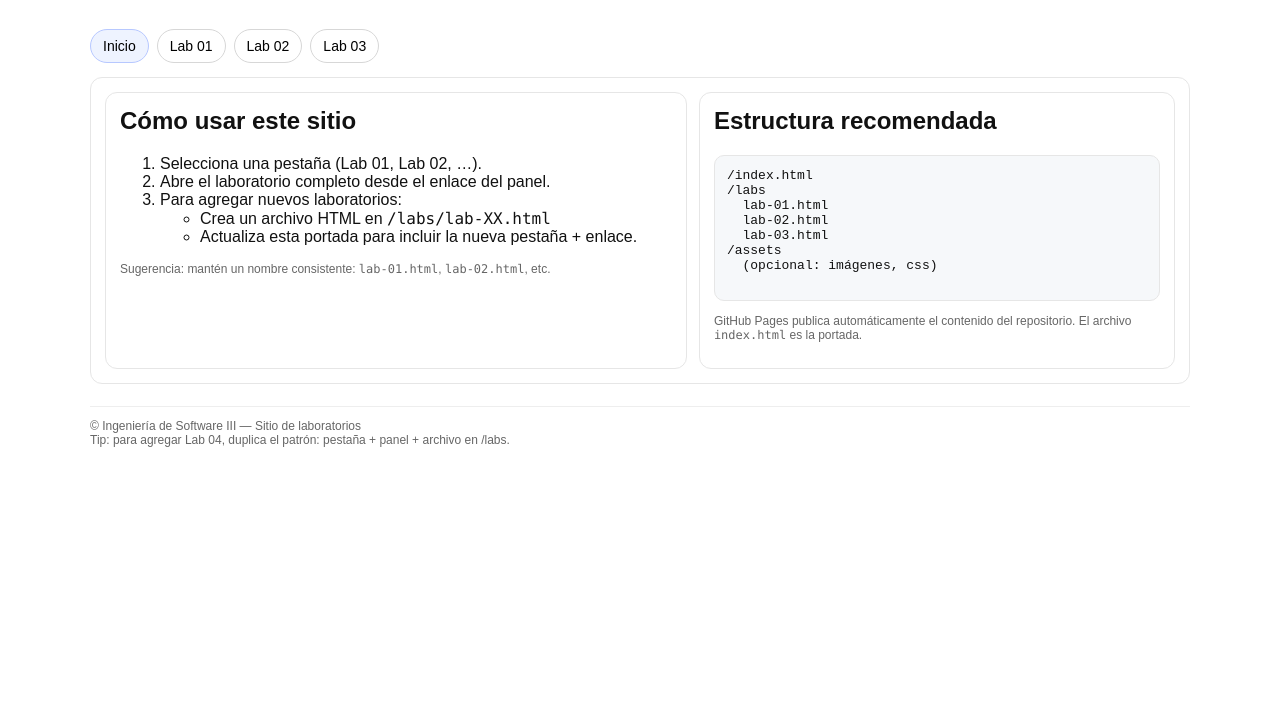
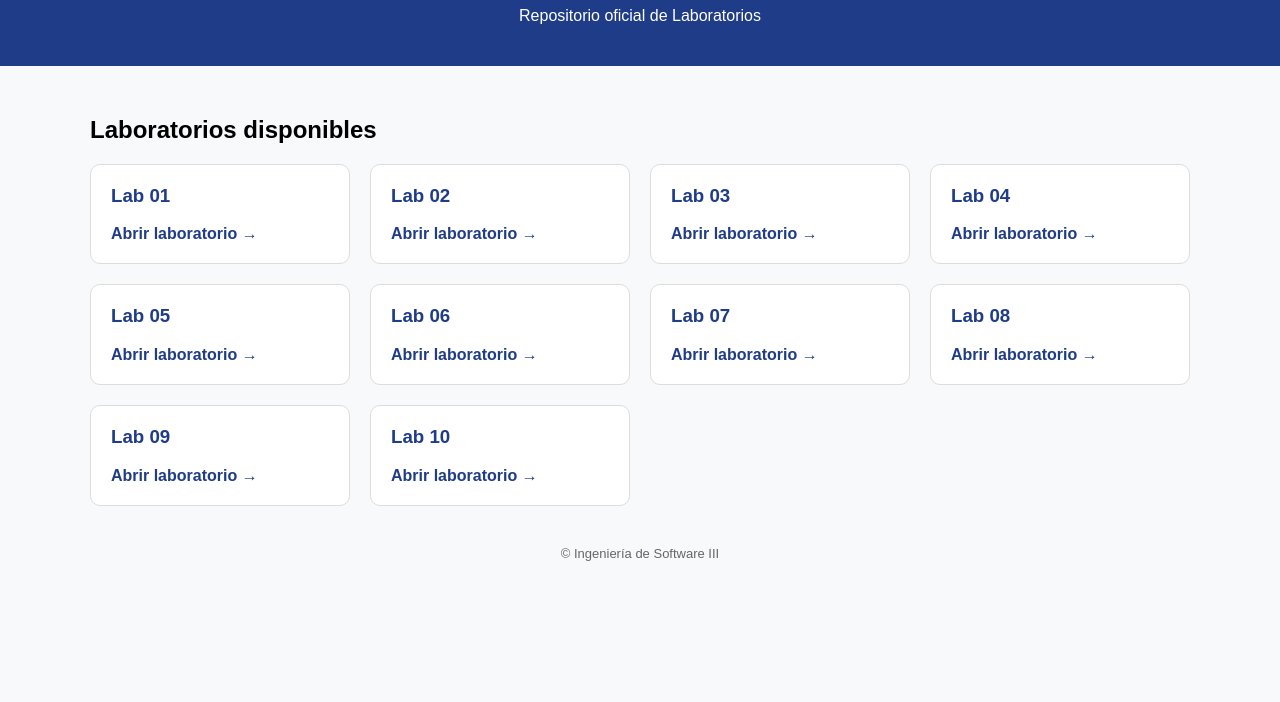
Before and after one commit to alejandroria94/labs3, a plain HTML site: page index.html in a window 1280 px wide. Shown: the part 98-800 px from the top of the page. Drawn offline with Linux system fonts and the light colour scheme.

Commit message:
Update index.html

```diff
--- a/index.html
+++ b/index.html
@@ -1,168 +1,139 @@
-
 <!doctype html>
 <html lang="es">
 <head>
   <meta charset="utf-8" />
+  <title>Ingeniería de Software III - Laboratorios</title>
   <meta name="viewport" content="width=device-width, initial-scale=1" />
-  <title>Ingeniería de Software III - Laboratorios</title>
 
   <style>
-    body { font-family: Arial, Helvetica, sans-serif; margin: 0; color: #111; }
-    header { padding: 22px 18px; background: #fafafa; border-bottom: 1px solid #e6e6e6; }
-    header h1 { margin: 0 0 6px 0; font-size: 22px; }
-    header p { margin: 0; color: #444; }
+    body {
+      font-family: Arial, sans-serif;
+      margin: 0;
+      background: #f8f9fa;
+    }
 
-    main { max-width: 1100px; margin: 0 auto; padding: 18px; }
-    .tabs { display: flex; flex-wrap: wrap; gap: 8px; margin: 14px 0 14px; }
-    .tab {
-      border: 1px solid #d7d7d7;
-      background: #fff;
-      border-radius: 999px;
-      padding: 8px 12px;
-      cursor: pointer;
-      user-select: none;
-      font-size: 14px;
+    header {
+      background: #1f3c88;
+      color: white;
+      padding: 25px;
+      text-align: center;
     }
-    .tab.active { background: #eef3ff; border-color: #b7c8ff; }
-    .panel { display: none; border: 1px solid #e6e6e6; border-radius: 12px; padding: 14px; }
-    .panel.active { display: block; }
 
-    a { color: #0b57d0; text-decoration: none; }
-    a:hover { text-decoration: underline; }
+    main {
+      max-width: 1100px;
+      margin: auto;
+      padding: 30px;
+    }
 
-    .grid { display: grid; grid-template-columns: 1fr; gap: 12px; }
-    @media (min-width: 900px) { .grid { grid-template-columns: 1.1fr 0.9fr; } }
+    .grid {
+      display: grid;
+      grid-template-columns: repeat(auto-fill, minmax(240px, 1fr));
+      gap: 20px;
+    }
 
-    .card { border: 1px solid #e6e6e6; border-radius: 12px; padding: 14px; background: #fff; }
-    .small { color: #666; font-size: 12px; }
+    .card {
+      background: white;
+      padding: 20px;
+      border-radius: 10px;
+      border: 1px solid #ddd;
+      transition: 0.2s;
+    }
 
-    footer { margin-top: 22px; padding-top: 12px; border-top: 1px solid #eee; color: #666; font-size: 12px; }
-    code { font-family: ui-monospace, SFMono-Regular, Menlo, Monaco, Consolas, "Liberation Mono", "Courier New", monospace; }
+    .card:hover {
+      transform: translateY(-4px);
+      box-shadow: 0 6px 18px rgba(0,0,0,0.08);
+    }
+
+    .card h3 {
+      margin-top: 0;
+      color: #1f3c88;
+    }
+
+    a {
+      text-decoration: none;
+      color: #1f3c88;
+      font-weight: bold;
+    }
+
+    footer {
+      margin-top: 40px;
+      text-align: center;
+      font-size: 13px;
+      color: #666;
+    }
   </style>
 </head>
 
 <body>
+
 <header>
-  <h1>Ingeniería de Software III — Laboratorios</h1>
-  <p>Repositorio público de guías y laboratorios (Spring Boot / Arquitectura / Buenas prácticas).</p>
+  <h1>Ingeniería de Software III</h1>
+  <p>Repositorio oficial de Laboratorios</p>
 </header>
 
 <main>
 
-  <div class="tabs" role="tablist" aria-label="Laboratorios">
-    <button class="tab active" role="tab" aria-selected="true" aria-controls="panel-home" id="tab-home">Inicio</button>
-    <button class="tab" role="tab" aria-selected="false" aria-controls="panel-lab1" id="tab-lab1">Lab 01</button>
-    <button class="tab" role="tab" aria-selected="false" aria-controls="panel-lab2" id="tab-lab2">Lab 02</button>
-    <button class="tab" role="tab" aria-selected="false" aria-controls="panel-lab3" id="tab-lab3">Lab 03</button>
-  </div>
+  <h2>Laboratorios disponibles</h2>
 
-  <!-- INICIO -->
-  <section class="panel active" role="tabpanel" id="panel-home" aria-labelledby="tab-home">
   <div class="grid">
+
     <div class="card">
-        <h2 style="margin-top:0;">Cómo usar este sitio</h2>
-        <ol>
-          <li>Selecciona una pestaña (Lab 01, Lab 02, …).</li>
-          <li>Abre el laboratorio completo desde el enlace del panel.</li>
-          <li>Para agregar nuevos laboratorios:
-            <ul>
-              <li>Crea un archivo HTML en <code>/labs/lab-XX.html</code></li>
-              <li>Actualiza esta portada para incluir la nueva pestaña + enlace.</li>
-            </ul>
-          </li>
-        </ol>
-
-        <p class="small">
-          Sugerencia: mantén un nombre consistente: <code>lab-01.html</code>, <code>lab-02.html</code>, etc.
-        </p>
+      <h3>Lab 01</h3>
+      <a href="labs/lab-01/">Abrir laboratorio →</a>
     </div>
 
     <div class="card">
-        <h2 style="margin-top:0;">Estructura recomendada</h2>
-        <pre style="background:#f6f8fa;border:1px solid #e6e6e6;border-radius:10px;padding:12px;overflow:auto;">
-/index.html
-/labs
-  lab-01.html
-  lab-02.html
-  lab-03.html
-/assets
-  (opcional: imágenes, css)
-        </pre>
+      <h3>Lab 02</h3>
+      <a href="labs/lab-02/">Abrir laboratorio →</a>
+    </div>
 
-        <p class="small">
-          GitHub Pages publica automáticamente el contenido del repositorio. El archivo <code>index.html</code>
-          es la portada.
-        </p>
+    <div class="card">
+      <h3>Lab 03</h3>
+      <a href="labs/lab-03/">Abrir laboratorio →</a>
     </div>
+
+    <div class="card">
+      <h3>Lab 04</h3>
+      <a href="labs/lab-04/">Abrir laboratorio →</a>
     </div>
-  </section>
 
-  <!-- LAB 01 -->
-  <section class="panel" role="tabpanel" id="panel-lab1" aria-labelledby="tab-lab1">
-    <h2 style="margin-top:0;">Lab 01 — API REST Estudiantes (demo-academico)</h2>
-    <p>
-      Implementación de CRUD + DTO + ApiResponse + Excepciones + Paginación + Seeder (Faker) + Swagger.
-    </p>
-    <p>
-      Abrir laboratorio completo:
-      <a href="./labs/lab-01.html">/labs/lab-01.html</a>
-    </p>
-  </section>
+    <div class="card">
+      <h3>Lab 05</h3>
+      <a href="labs/lab-05/">Abrir laboratorio →</a>
+    </div>
 
-  <!-- LAB 02 -->
-  <section class="panel" role="tabpanel" id="panel-lab2" aria-labelledby="tab-lab2">
-    <h2 style="margin-top:0;">Lab 02 — (pendiente)</h2>
-    <p>Publica aquí el siguiente laboratorio. Ejemplo: capa Handler + ModelMapper + Pruebas unitarias.</p>
-    <p>
-      Archivo esperado:
-      <a href="./labs/lab-02.html">/labs/lab-02.html</a>
-    </p>
-  </section>
+    <div class="card">
+      <h3>Lab 06</h3>
+      <a href="labs/lab-06/">Abrir laboratorio →</a>
+    </div>
 
-  <!-- LAB 03 -->
-  <section class="panel" role="tabpanel" id="panel-lab3" aria-labelledby="tab-lab3">
-    <h2 style="margin-top:0;">Lab 03 — (pendiente)</h2>
-    <p>Publica aquí el siguiente laboratorio.</p>
-    <p>
-      Archivo esperado:
-      <a href="./labs/lab-03.html">/labs/lab-03.html</a>
-    </p>
-  </section>
+    <div class="card">
+      <h3>Lab 07</h3>
+      <a href="labs/lab-07/">Abrir laboratorio →</a>
+    </div>
+
+    <div class="card">
+      <h3>Lab 08</h3>
+      <a href="labs/lab-08/">Abrir laboratorio →</a>
+    </div>
+
+    <div class="card">
+      <h3>Lab 09</h3>
+      <a href="labs/lab-09/">Abrir laboratorio →</a>
+    </div>
+
+    <div class="card">
+      <h3>Lab 10</h3>
+      <a href="labs/lab-10/">Abrir laboratorio →</a>
+    </div>
+
+  </div>
 
   <footer>
-    <div>© Ingeniería de Software III — Sitio de laboratorios</div>
-    <div class="small">Tip: para agregar Lab 04, duplica el patrón: pestaña + panel + archivo en /labs.</div>
+    © Ingeniería de Software III
   </footer>
 
 </main>
 
-<script>
-  // Tabs simple sin librerías
-  const tabs = Array.from(document.querySelectorAll(".tab"));
-  const panels = Array.from(document.querySelectorAll(".panel"));
-
-  function activate(tabId) {
-    tabs.forEach(t => {
-      const active = (t.id === tabId);
-      t.classList.toggle("active", active);
-      t.setAttribute("aria-selected", active ? "true" : "false");
-    });
-
-    panels.forEach(p => {
-      const active = (p.getAttribute("aria-labelledby") === tabId);
-      p.classList.toggle("active", active);
-    });
-  }
-
-  tabs.forEach(t => t.addEventListener("click", () => activate(t.id)));
-
-  // Permite abrir un tab por hash: #lab1, #lab2...
-  const hash = (location.hash || "").replace("#", "");
-  if (hash) {
-    const map = { home: "tab-home", lab1: "tab-lab1", lab2: "tab-lab2", lab3: "tab-lab3" };
-    if (map[hash]) activate(map[hash]);
-  }
-</script>
-
 </body>
 </html>
```
Lines whose indentation alone changed are shown as unchanged.
